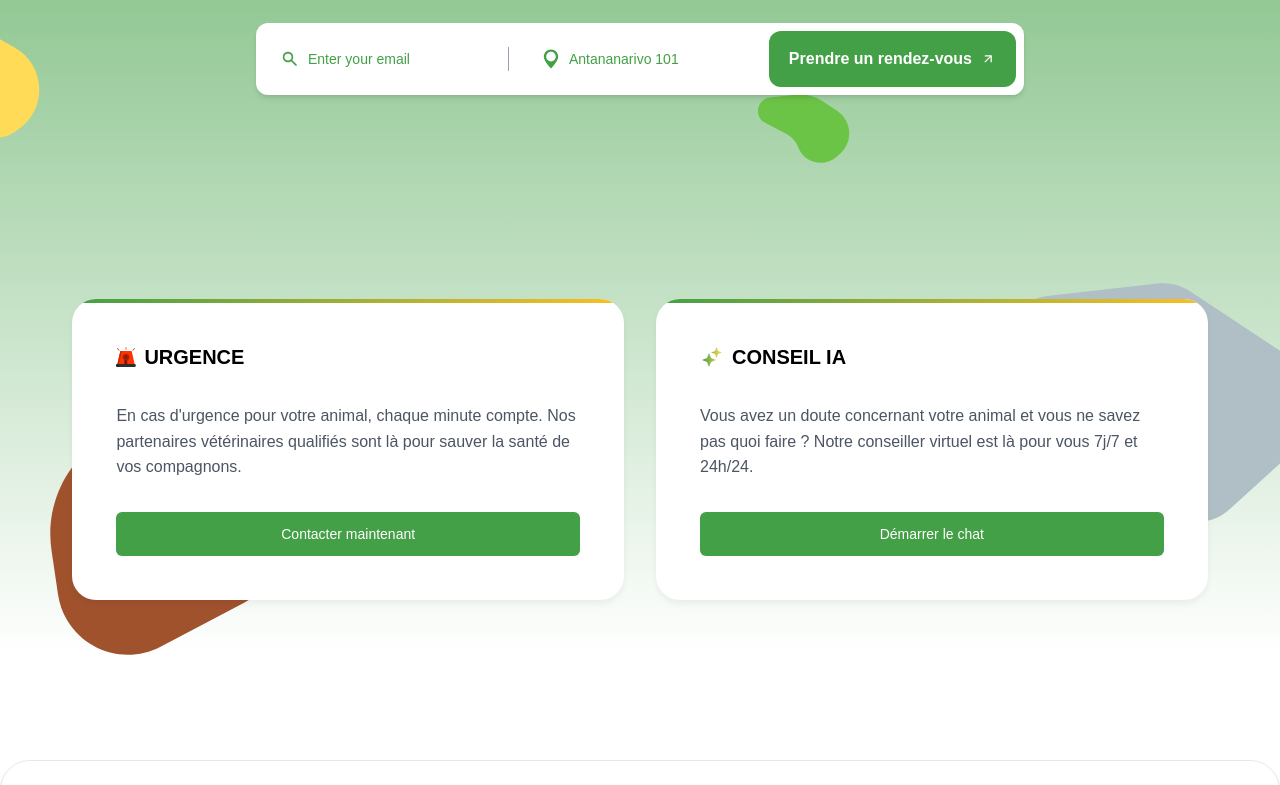
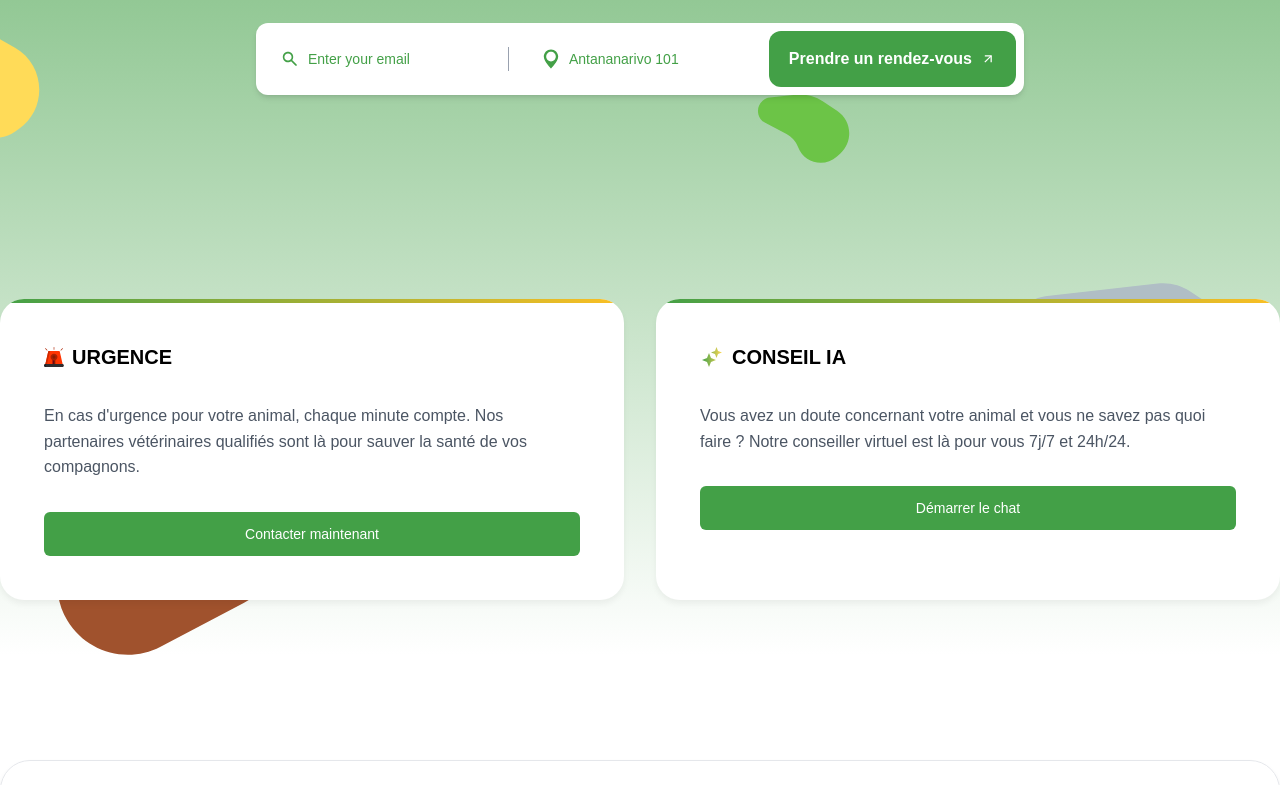
Before and after one commit to ronaldrnd/animoplus, a Vue app: page / in a window 1280 px wide. Shown: the part 481-1266 px from the top of the page. Built offline with nearby package versions, Linux system fonts and the light colour scheme.

Commit message:
fix change in action card

```diff
--- a/src/pages/Homepage/components/ActionCards.vue
+++ b/src/pages/Homepage/components/ActionCards.vue
@@ -1,6 +1,6 @@
 <template>
   <section
-    class="grid gap-8"
+    class="grid gap-8 w-full"
     style="grid-template-columns: repeat(auto-fit, minmax(400px, 1fr))"
   >
     <div class="action-card flex flex-col gap-8">
```
